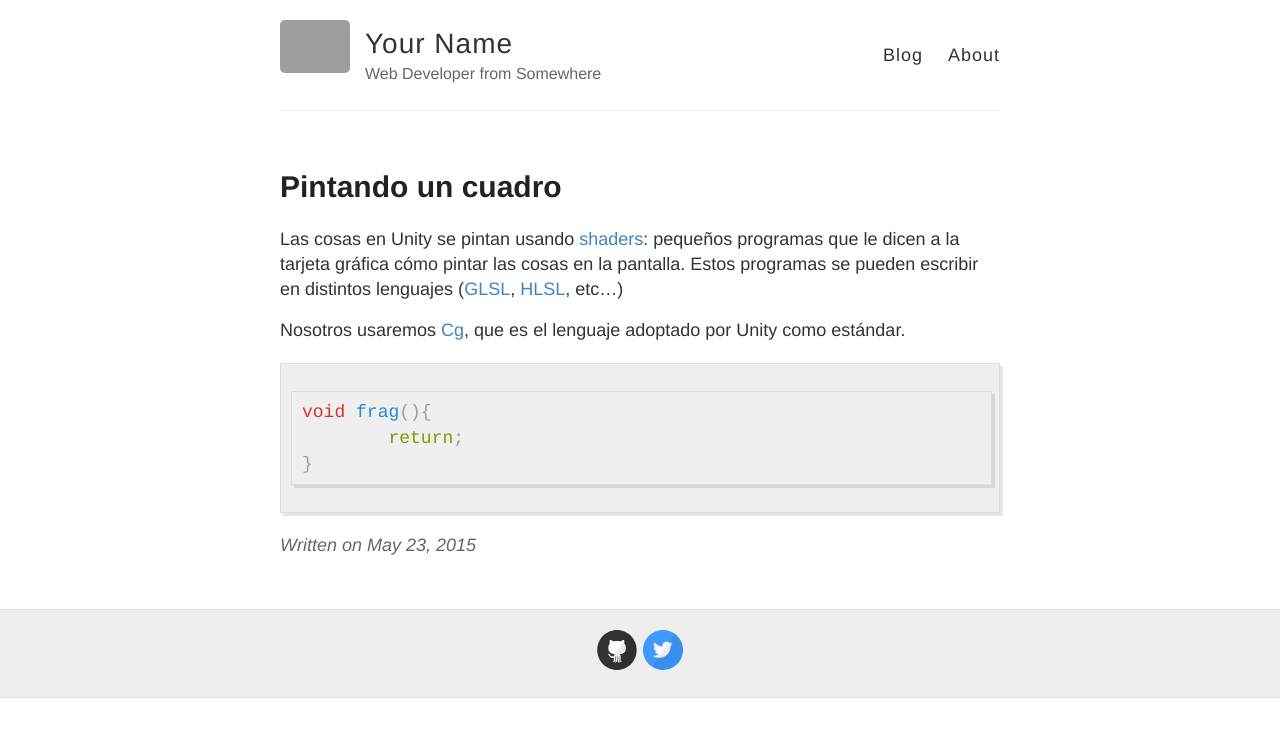
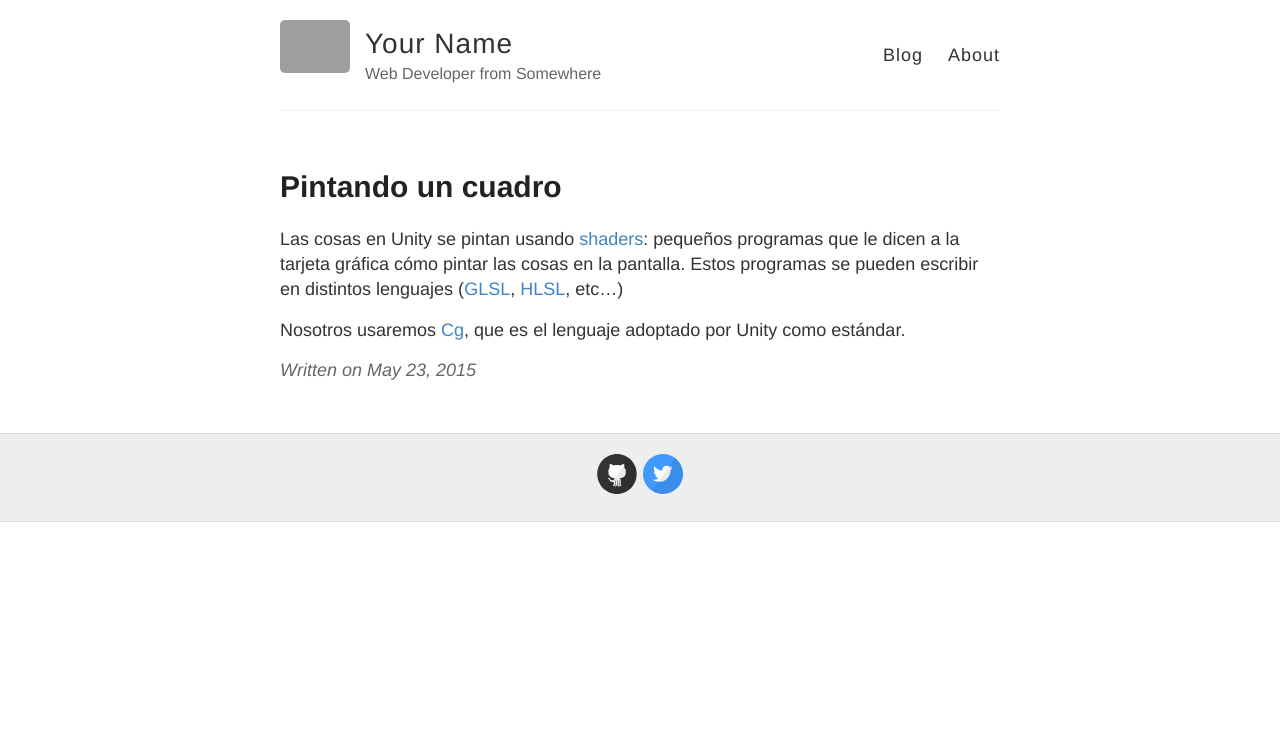
Before and after one commit to josemorval/UnityArchive, a Jekyll site: the page built from _posts/2015-05-23-pintandocuadro.md, in a window 1280 px wide. Shown: the top 737 px of the page. Built offline with Jekyll 4.4.1, drawn with Linux system fonts in a browser that asks for light colours; Markdown is read by kramdown in place of the engine named in the settings; grey boxes are pictures that could not be loaded.

Commit message:
Updated 2015-05-23-pintandocuadro.md

````diff
--- a/_posts/2015-05-23-pintandocuadro.md
+++ b/_posts/2015-05-23-pintandocuadro.md
@@ -5,12 +5,7 @@ published: true
 ---
 
 
+
 Las cosas en Unity se pintan usando [shaders](http://en.wikipedia.org/wiki/Shader): pequeños programas que le dicen a la tarjeta gráfica cómo pintar las cosas en la pantalla. Estos programas se pueden escribir en distintos lenguajes ([GLSL](http://en.wikipedia.org/wiki/OpenGL_Shading_Language), [HLSL](http://en.wikipedia.org/wiki/High-Level_Shading_Language), etc...)
 
 Nosotros usaremos [Cg](http://en.wikipedia.org/wiki/Cg_(programming_language\)), que es el lenguaje adoptado por Unity como estándar.
-
-```c
-void frag(){
-	return;
-}
-```
````
